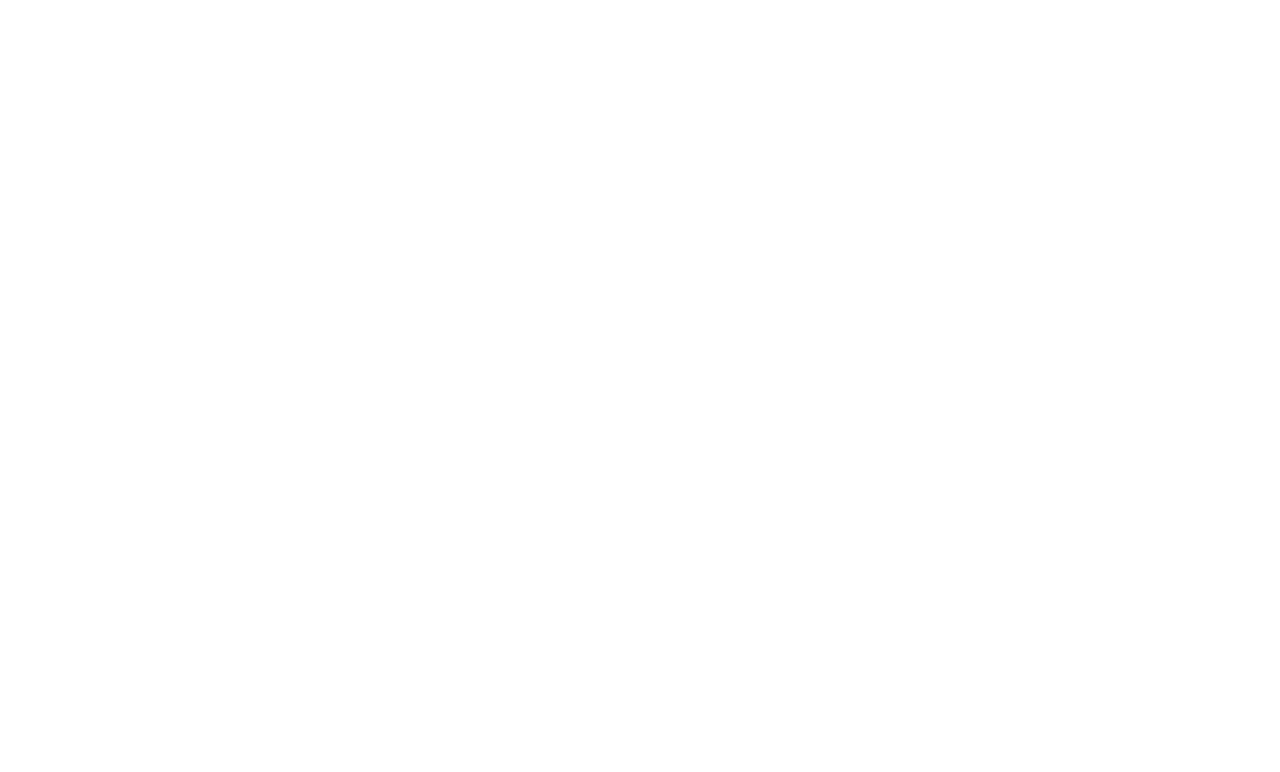
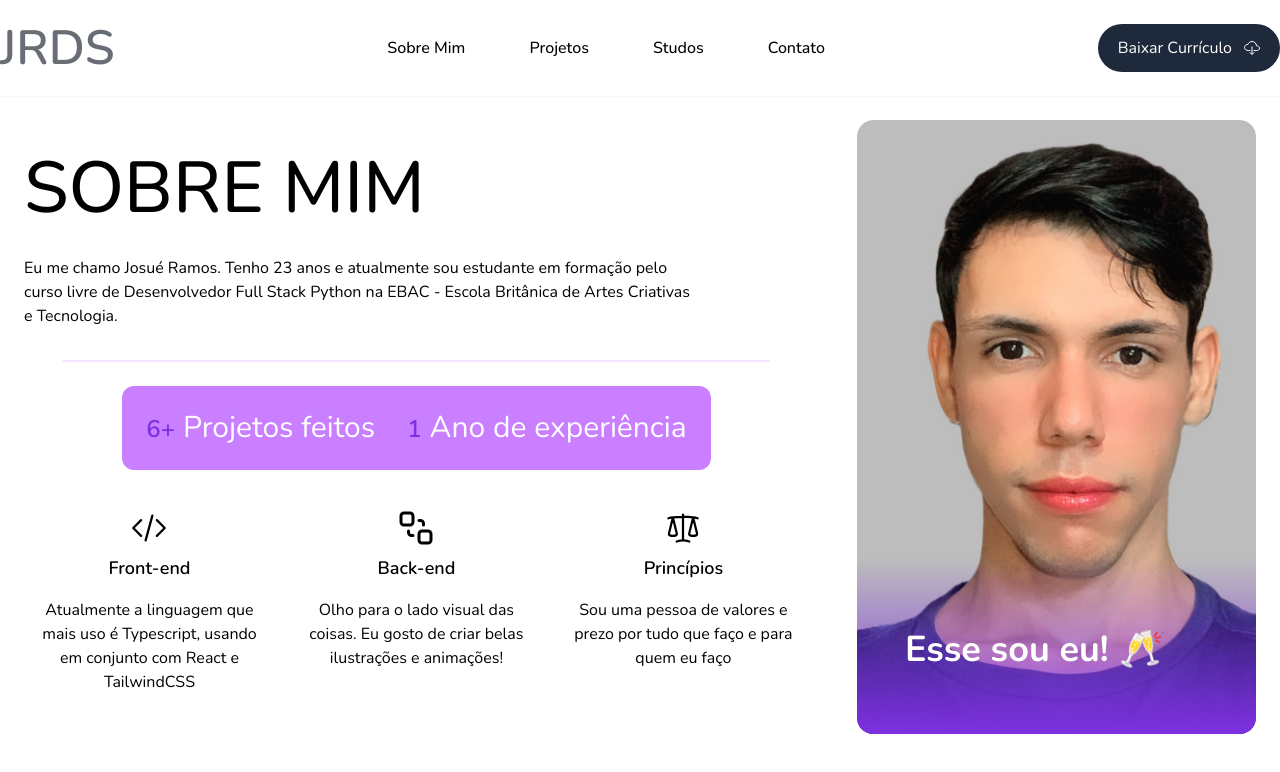
Before and after one commit to Niall-swift/portfolio, a React (Create React App) app: page /about in a window 1280 px wide. Before the commit this address had no page. Shown: the top 772 px of the page. Built offline with nearby package versions, Linux system fonts and the light colour scheme.

Commit message:
new page About

```diff
--- a/src/components/Header/index.jsx
+++ b/src/components/Header/index.jsx
@@ -46,7 +46,7 @@
             className="bottomLine"
             onClick={() => window.scrollTo(0, 0)}
           >
-            Carreira
+            Studos
           </Link>
           <Link
             to="contact"
--- a/src/components/PageTransition/index.jsx
+++ b/src/components/PageTransition/index.jsx
@@ -10,7 +10,7 @@
       }}
       exit={{ scaleY: 1 }}
       transition={{ ...transition, duration: 1}}
-      className="fixed top-0 left-0 w-full h-screen origin-bottom bg-Xbox-roxo z-50"
+      className="fixed top-0 left-0 w-full h-screen origin-top bg-Xbox-roxo z-50"
     >
     </motion.div>
 
@@ -21,7 +21,7 @@
       }}
       exit={{ scaleY : 0 }}
       transition={{ ...transition, duration: 1}}
-      className="fixed top-0 left-0 w-full h-screen origin-top bg-Xbox-roxo z-50 "
+      className="fixed top-0 left-0 w-full h-screen origin-bottom  bg-Xbox-roxo z-50 "
     >
     </motion.div>
 
--- /dev/null
+++ b/src/pages/About/index.jsx
@@ -0,0 +1,151 @@
+import { motion } from "framer-motion";
+import { fadeInDown, fadeInLeft, transition } from "../../utils/Animations";
+import Picture from '../../assets/picture.jpg'
+import { PageTransition } from "../../components/PageTransition";
+import { HiOutlineCodeBracket, HiOutlineScale } from "react-icons/hi2";
+import { AiOutlineEye } from "react-icons/ai";
+import { LuSendToBack } from "react-icons/lu";
+import { Header } from "../../components/Header";
+
+
+
+export const About = () => {
+  return (
+    <>
+    <PageTransition/>
+      <Header/>
+      <section className="container mx-auto flex min-h-[80vh] w-full flex-col gap-12 p-4 sm:p-6 lg:flex-row">
+        <motion.div>
+          <motion.div
+            {...fadeInDown}
+            transition={{ ...fadeInDown.transition, duration: 1.8, delay: 1 }}
+            className="mt-8"
+          >
+            <h1 className="text-center font-Wulkan text-5xl font-medium uppercase sm:text-left sm:text-7xl">
+              Sobre Mim
+            </h1>
+
+            <p className="max-w-sm py-8 text-sm sm:max-w-2xl sm:text-base">
+              Eu me chamo Josué Ramos. Tenho 23 anos e atualmente sou
+              estudante em formação pelo curso livre de Desenvolvedor
+              Full Stack Python na EBAC - Escola Britânica de Artes Criativas e Tecnologia.
+
+            </p>
+
+            <div className="mx-auto w-[90%] border border-Xbox-Purple/10"></div>
+
+            <div className="my-4 flex w-full flex-col gap-4 rounded-xl bg-Xbox-Purple/50 py-4 px-3 text-center font-Wulkan text-xl font-semibold sm:m-6 sm:mx-auto sm:w-fit sm:flex-row sm:gap-8 sm:p-6 sm:text-3xl sm:font-normal">
+              <h2 className="text-white">
+                <span className="mr-2 text-2xl font-semibold text-Xbox-roxo">
+                  6+
+                </span>
+                Projetos feitos
+              </h2>
+              <h2 className="text-white">
+                <span className="mr-2 text-2xl font-semibold text-Xbox-roxo">
+                  1
+                </span>
+                Ano de experiência
+              </h2>
+            </div>
+          </motion.div>
+
+          <motion.div
+            initial="hidden"
+            animate="show"
+            exit="exit"
+            className="my-6 grid w-full md:grid-cols-3 lg:grid-cols-1 xl:grid-cols-3 gap-4"
+          >
+            <motion.div
+            {...fadeInLeft}
+            transition={{ ...fadeInLeft.transition, duration: 1.45, delay: 1 }}
+              className="rounded-xl w-full bg-whity/60 dark:bg-darky/60 p-4 text-center transition-shadow duration-500 hover:shadow-2xl hover:shadow-accent/50 dark:hover:shadow-darkAccent/30 xl:max-w-[17rem]"
+            >
+              <HiOutlineCodeBracket className="mx-auto mb-2 text-4xl text-accent" />
+              <h3 className="font-semibold lg:text-lg ">Front-end</h3>
+              <p className="pt-4">
+                Atualmente a linguagem que mais uso é Typescript, usando em
+                conjunto com React e TailwindCSS
+              </p>
+            </motion.div>
+            <motion.div
+            {...fadeInLeft}
+            transition={{ ...fadeInLeft.transition, duration: 1.45, delay: 1 }}
+              className="rounded-xl bg-whity/60 dark:bg-darky/60 p-4 text-center transition-shadow duration-500 hover:shadow-2xl hover:shadow-accent/50 dark:hover:shadow-darkAccent/30 xl:max-w-[17rem]"
+            >
+              <LuSendToBack className="mx-auto mb-2 text-4xl text-accent" />
+              <h3 className="text-base font-semibold lg:text-lg ">
+                Back-end
+              </h3>
+              <p className="pt-4">
+                Olho para o lado visual das coisas. Eu gosto de criar belas
+                ilustrações e animações!
+              </p>
+            </motion.div>
+            <motion.div
+            {...fadeInLeft}
+            transition={{ ...fadeInLeft.transition, duration: 1.45, delay: 1 }}
+              className="rounded-xl bg-whity/60 dark:bg-darky/60 p-4 text-center transition-shadow duration-500 hover:shadow-2xl hover:shadow-accent/50 dark:hover:shadow-darkAccent/30 xl:max-w-[17rem]"
+            >
+              <HiOutlineScale className="mx-auto mb-2 text-4xl text-accent" />
+              <h3 className="text-base font-semibold lg:text-lg ">
+                Princípios
+              </h3>
+              <p className="pt-4">
+                Sou uma pessoa de valores e prezo por tudo que faço e para quem
+                eu faço
+              </p>
+            </motion.div>
+          </motion.div>
+        </motion.div>
+
+        <motion.div
+          {...fadeInLeft}
+          transition={{ ...fadeInLeft.transition, duration: 1.45, delay: 1 }}
+          className="mx-auto w-4/5 overflow-hidden rounded-2xl sm:relative xl:w-[35%]"
+        >
+          <motion.img
+            whileHover={{ scale: 1.1 }}
+            initial={{ scale: 1.15 }}
+            animate={{ scale: 1 }}
+            transition={{ ...transition, duration: 1.45 }}
+            src={Picture}
+            className="inset-0 h-full w-full rounded-2xl object-cover object-center lg:absolute"
+            alt="A Picture about myself"
+          />
+
+          <div className="hidden bg-gradient-to-t from-Xbox-roxo w-full to-transparent lg:absolute lg:bottom-0 lg:block lg:p-12">
+            <h2 className="mt-6 text-2xl font-bold text-white sm:text-3xl md:text-4xl">
+              Esse sou eu! 🥂
+            </h2>
+
+            <p className="mt-4 leading-relaxed text-white/90">
+
+            </p>
+          </div>
+        </motion.div>
+
+        <div className="dotsGrid absolute left-0 top-0 z-10 hidden h-12 w-12 lg:block 2xl:h-24 2xl:w-32"></div>
+        <div className="dotsGrid absolute bottom-0 z-20 hidden h-16 w-48 2xl:block 2xl:w-64"></div>
+        <div className="dotsGrid absolute right-0 top-0 z-20 hidden h-16 w-24 lg:block 2xl:w-44"></div>
+      </section>
+      <motion.div
+        initial={{ opacity: 0 }}
+        animate={{ opacity: 1, transition: { duration: 0.8 } }}
+        exit={{ opacity: 0, transition: { duration: 0.8 } }}
+        className="absolute bottom-5 left-20 h-96 w-72 rounded-full bg-gradient-to-br from-accent to-transparent p-px sm:bottom-0 sm:rounded-t-full"
+      >
+        <div className="h-full w-full rounded-t-full bg-background"></div>
+      </motion.div>
+      <motion.div
+        initial={{ opacity: 0 }}
+        animate={{ opacity: 1, transition: { duration: 0.8 } }}
+        exit={{ opacity: 0, transition: { duration: 0.8 } }}
+        className="absolute top-0 -right-0 h-64 w-56 rounded-b-full bg-gradient-to-tl
+        from-accent to-transparent p-px "
+      >
+        <div className="h-full w-full rounded-b-full bg-background"></div>
+      </motion.div>
+    </>
+  );
+};
--- a/src/pages/Dashboadr/index.jsx
+++ b/src/pages/Dashboadr/index.jsx
@@ -13,7 +13,7 @@
       <PageTransition />
       <Header/>
 
-      <section className="container relative z-20 mx-auto w-full h-full overflow-hidden sm:mt-4">
+      <section className="container relative z-20 mx-auto w-full h-full overflow-hidden sm:mt-1">
         <motion.div
           {...fadeInUp}
           transition={{ ...fadeInUp.transition, delay: 0.2 }}
@@ -58,7 +58,7 @@
             </div>
           </div>
 
-          <div className="mx-auto w-[90%] shadow-2xl shadow-Xbox-roxo/50 overflow-hidden rounded-full">
+          <div className="mx-auto w-[90%] h-[90%] shadow-2xl shadow-Xbox-roxo/50 overflow-hidden rounded-full">
             <motion.img
               whileHover={{ scale: 1.1 }}
               initial={{ scale: 1.15 }}
@@ -75,10 +75,10 @@
 
             <Link
               to="/projects"
-              className="absolute -bottom-4 left-6 hidden h-32 w-32 items-center justify-center rounded-full border border-Xbox-Sinza sm:flex lg:left-14 lg:h-40 lg:w-40 xl:bottom-0  hover:scale-105 transition duration-300"
+              className="absolute -bottom-4 left-6 hidden h-32 w-32 items-center justify-center rounded-full border border-Xbox-Sinza sm:flex lg:left-14 lg:h-40 lg:w-40 xl:bottom-0 hover:scale-105	hover:animate-pulse transition duration-30"
             >
-              <div className="absolute top-2 right-1 h-6 w-6 rounded-full group-hover:animate-pulse transition bg-Xbox-Purple lg:top-1 lg:right-5"></div>
-              <p className="w-20">Ver meus Projetos</p>
+              <div className="absolute top-2 right-1 h-6 w-6 rounded-full bg-Xbox-Purple lg:top-1 lg:right-5"></div>
+              <p className="w-20">Ver meus <p className="text-Xbox-Purple">Projetos</p></p>
               <BsArrowUpRight className="h-5 w-5" />
             </Link>
 
--- a/src/routes/routes.js
+++ b/src/routes/routes.js
@@ -1,5 +1,6 @@
 import { Route, Routes, useLocation } from "react-router-dom";
 import { Dashboadr } from "../pages/Dashboadr";
+import { About } from "../pages/About";
 import { AnimatePresence } from "framer-motion";
 
 
@@ -9,6 +10,7 @@
     <AnimatePresence>
       <Routes location={location} key={location.pathname}>
         <Route path="/" element={<Dashboadr />} />
+        <Route path="/about" element={<About/>} />
       </Routes>
     </AnimatePresence>
   )
```
